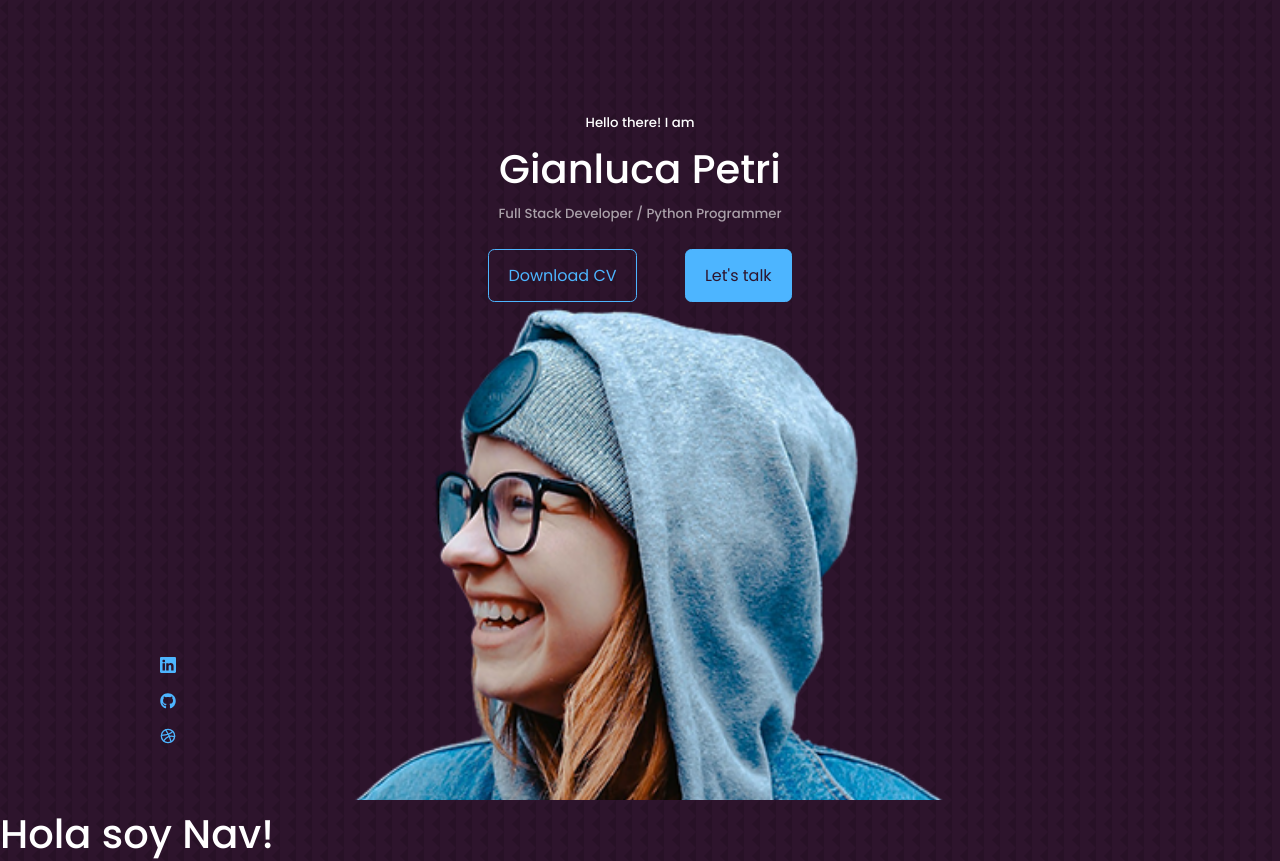
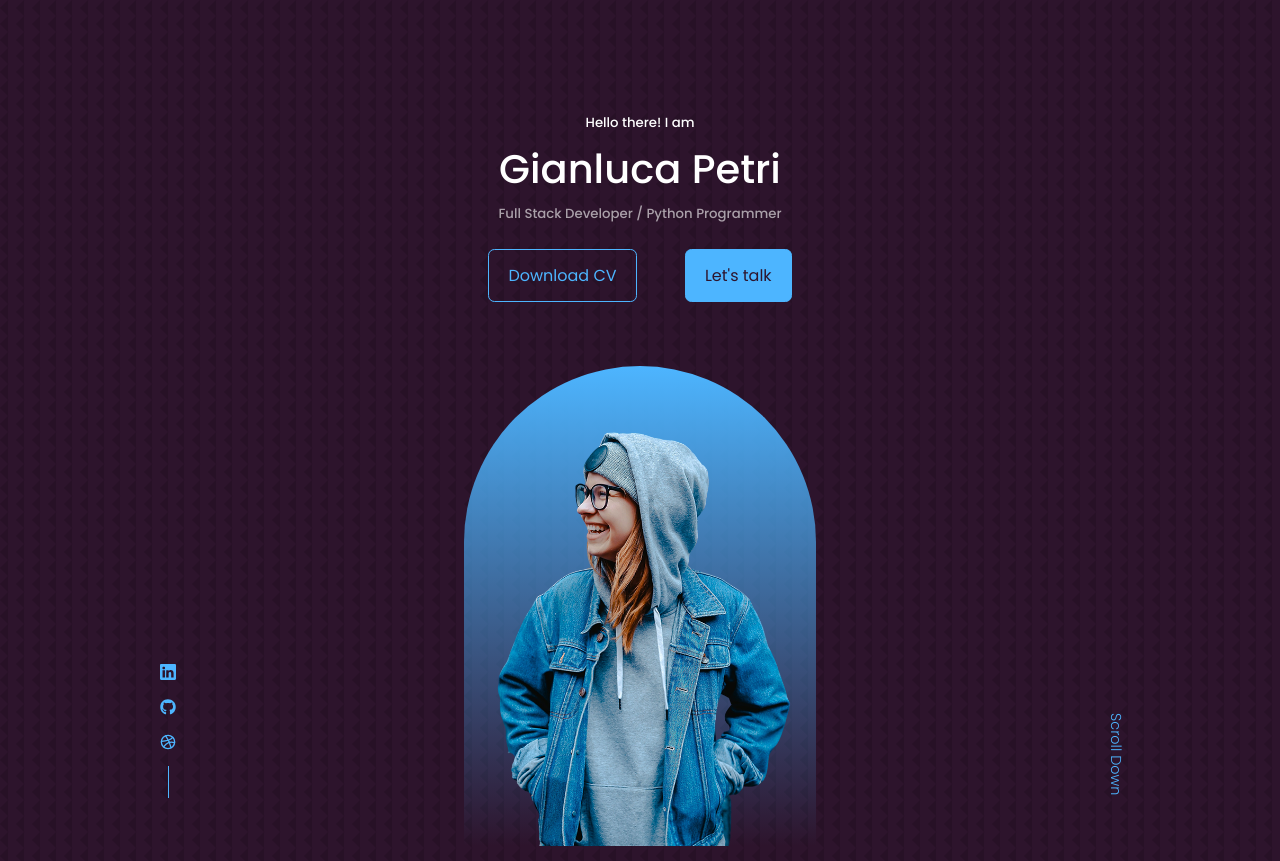
Before and after one commit to gianpetrii/portfolio, a React (Create React App) app: page / in a window 1280 px wide. Shown: the top 861 px of the page. Built offline with nearby package versions, Linux system fonts and the light colour scheme.

Commit message:
css de header y agregue testimonials

```diff
--- a/src/App.js
+++ b/src/App.js
@@ -1,12 +1,14 @@
 // Files
-import About from './sections/About/About';
-import Contact from './sections/Contact/Contact';
-import Experience from './sections/Experience/Experience';
-import Footer from './sections/Footer/Footer';
 import Header from './sections/Header/Header';
 import Nav from './sections/Nav/Nav';
+import About from './sections/About/About';
+import Experience from './sections/Experience/Experience';
+import Services from './sections/Services/Services';
 import Portfolio from './sections/Portfolio/Portfolio';
-import Services from './sections/Services/Services';
+import Testimonials from './sections/Testimonials/Testimonials';
+import Contact from './sections/Contact/Contact';
+import Footer from './sections/Footer/Footer';
+
 
 // Styles
 import './App.css';
@@ -21,6 +23,7 @@ const App = () => {
             <Experience />
             <Services />
             <Portfolio />
+            <Testimonials />
             <Contact />
             <Footer />
         </>
--- a/src/sections/Header/Header.css
+++ b/src/sections/Header/Header.css
@@ -1,6 +1,6 @@
 /* ============== GENERAL HEADER STYLE ============== */
 header {
-   height: 100vh;
+   /* saque hegiht definido xq me recortaba imagen */
    padding-top: 7rem;
    overflow: hidden;
 }
@@ -35,3 +35,39 @@ header {
    left: 0;
    bottom: 3rem;
 }
+.header_socials::after {
+   content: "";
+   width: 1px;
+   height: 2rem;
+   background-color: var(--color-primary);
+}
+
+
+
+/* ============== HEADER SOCIALS ============== */
+.me {
+   background: linear-gradient(var(--color-primary), transparent);   /* gradient */
+   width: 22rem;
+   height: 30rem;
+   position: relative;  /* uso relative xq con absolute queda debajo ya uqe abs es como que no
+   hay nada pero relative deja el lugar que deberia ocupar vacio */
+   left: calc(50% - 11rem);   /* calculo para centrar img */
+   border-radius: 12rem 12rem 0 0; /* con esto hago el redondel trasero */
+   margin-top: 4rem;
+   overflow: hidden;    /* esconde el sobrante de la imagen */
+   padding: 4rem 1.5rem 1.5rem 1.5rem; /* empujo la img dentro del background hacia abajoy dnetro */
+
+}
+
+
+
+/* ============== SCROLL DOWN ============== */
+.scroll_down {
+   position: absolute;
+   right: -2.3rem;
+   bottom: 5rem;
+   transform: rotate(90deg);
+   font-weight: 300;
+   font-size: 0.9rem;
+
+}
--- /dev/null
+++ b/src/sections/Testimonials/Testimonials.jsx
@@ -0,0 +1,16 @@
+// Estilos
+import './Testimonials.css';
+
+// Files
+
+
+
+function Testimonials() {
+   return (
+      <>
+         <h1>Hola soy testimonials</h1>
+      </>
+   );
+}
+
+export default Testimonials;
```
Also changed, not shown: src/App.css (+3 -5 lines), src/sections/Testimonials/Testimonials.css (added).
